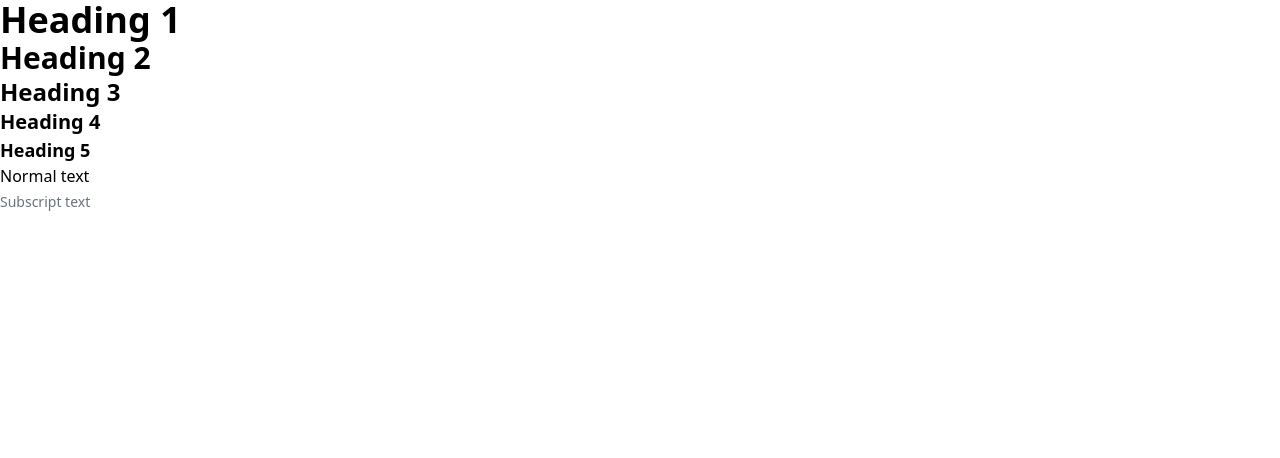
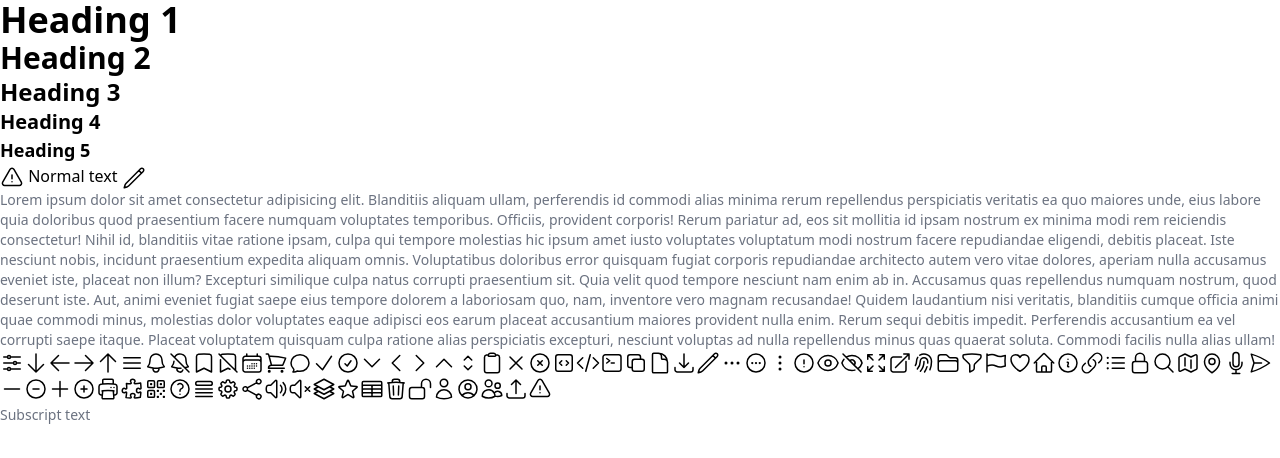
Before and after one commit to matthiebl/mtwui, a React (Vite) app: page / in a window 1280 px wide. Shown: the top 458 px of the page. Built offline with nearby package versions, Linux system fonts and the light colour scheme.

Commit message:
Add little icon showcase

```diff
--- a/src/App.tsx
+++ b/src/App.tsx
@@ -1,5 +1,6 @@
 import { BrowserRouter, Route, Routes } from 'react-router-dom'
-import { Box } from './components'
+import { Box, Icon } from './components'
+import { IconType } from './internal/icons'
 
 const App = () => (
     <BrowserRouter>
@@ -13,7 +14,21 @@ const App = () => (
                         <Box variant='h3'>Heading 3</Box>
                         <Box variant='h4'>Heading 4</Box>
                         <Box variant='h5'>Heading 5</Box>
-                        <Box variant='p'>Normal text</Box>
+                        <Box variant='p'>
+                            <Icon type='warning' /> Normal text <Icon type='edit' />
+                        </Box>
+                        <Box variant='sub'>
+                            Lorem ipsum dolor sit amet consectetur adipisicing elit. Blanditiis aliquam ullam, perferendis id commodi alias minima rerum repellendus perspiciatis veritatis ea quo
+                            maiores unde, eius labore quia doloribus quod praesentium facere numquam voluptates temporibus. Officiis, provident corporis! Rerum pariatur ad, eos sit mollitia id ipsam
+                            nostrum ex minima modi rem reiciendis consectetur! Nihil id, blanditiis vitae ratione ipsam, culpa qui tempore molestias hic ipsum amet iusto voluptates voluptatum modi
+                            nostrum facere repudiandae eligendi, debitis placeat. Iste nesciunt nobis, incidunt praesentium expedita aliquam omnis. Voluptatibus doloribus error quisquam fugiat
+                            corporis repudiandae architecto autem vero vitae dolores, aperiam nulla accusamus eveniet iste, placeat non illum? Excepturi similique culpa natus corrupti praesentium sit.
+                            Quia velit quod tempore nesciunt nam enim ab in. Accusamus quas repellendus numquam nostrum, quod deserunt iste. Aut, animi eveniet fugiat saepe eius tempore dolorem a
+                            laboriosam quo, nam, inventore vero magnam recusandae! Quidem laudantium nisi veritatis, blanditiis cumque officia animi quae commodi minus, molestias dolor voluptates
+                            eaque adipisci eos earum placeat accusantium maiores provident nulla enim. Rerum sequi debitis impedit. Perferendis accusantium ea vel corrupti saepe itaque. Placeat
+                            voluptatem quisquam culpa ratione alias perspiciatis excepturi, nesciunt voluptas ad nulla repellendus minus quas quaerat soluta. Commodi facilis nulla alias ullam!
+                        </Box>
+                        <IconShowcase />
                         <Box margin={{ b: 'xs' }}></Box>
                         <Box variant='sub'>Subscript text</Box>
                     </>
@@ -24,3 +39,91 @@ const App = () => (
 )
 
 export default App
+
+const IconShowcase = () => {
+    const types: IconType[] = [
+        'adjustments',
+        'arrow-down',
+        'arrow-left',
+        'arrow-right',
+        'arrow-up',
+        'burger',
+        'bell',
+        'bell-slash',
+        'bookmark',
+        'bookmark-slash',
+        'calender',
+        'cart',
+        'chat-bubble',
+        'check',
+        'check-circle',
+        'chevron-down',
+        'chevron-left',
+        'chevron-right',
+        'chevron-up',
+        'chevron-up-down',
+        'clipboard',
+        'close',
+        'close-circle',
+        'code-block',
+        'code-bracket',
+        'command-line',
+        'copy',
+        'document',
+        'download',
+        'edit',
+        'ellipsis',
+        'ellipsis-circle',
+        'ellipsis-vertical',
+        'exclamation',
+        'eye',
+        'eye-slash',
+        'expand',
+        'external',
+        'fingerprint',
+        'folder',
+        'filter',
+        'flag',
+        'heart',
+        'home',
+        'info',
+        'link',
+        'list',
+        'lock',
+        'magnify',
+        'map',
+        'map-pin',
+        'microphone',
+        'plane',
+        'minus',
+        'minus-circle',
+        'plus',
+        'plus-circle',
+        'printer',
+        'puzzle',
+        'qr',
+        'question',
+        'queue',
+        'settings',
+        'share',
+        'sound',
+        'silent',
+        'stack',
+        'star',
+        'table',
+        'trash',
+        'unlock',
+        'user',
+        'user-circle',
+        'users',
+        'upload',
+        'warning',
+    ]
+    return (
+        <Box>
+            {types.map(type => (
+                <Icon type={type} />
+            ))}
+        </Box>
+    )
+}
```
